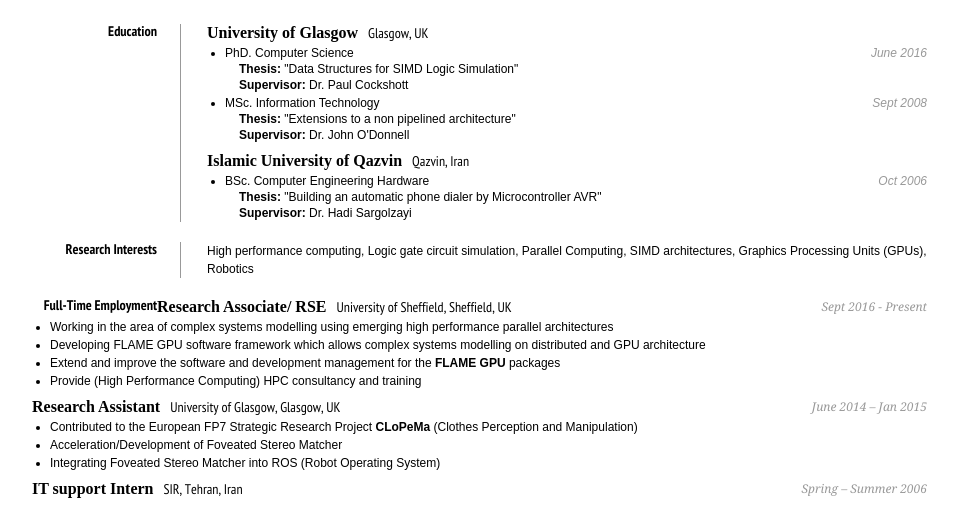
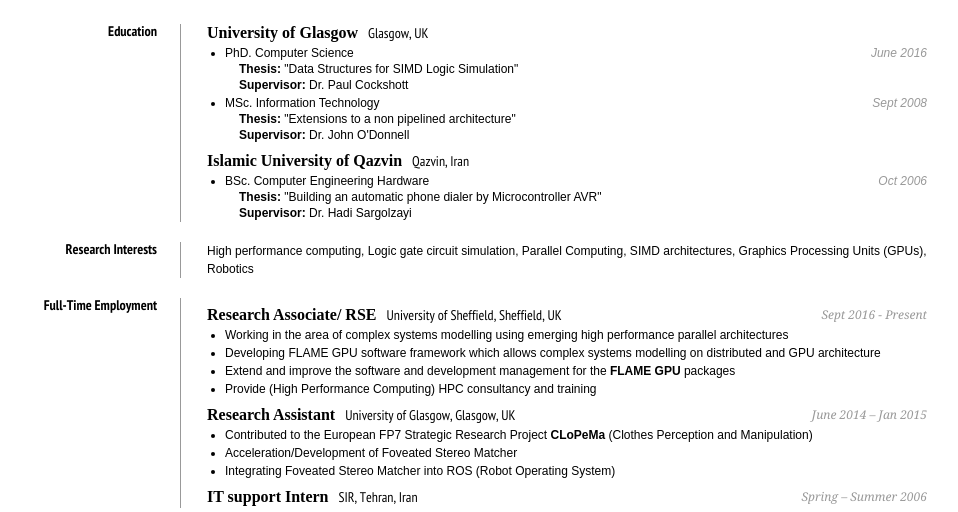
Before and after one commit to mozhgan-kch/mkchimeh, a plain HTML site: page index.html in a window 1280 px wide. Shown: the part 288-800 px from the top of the page, without its empty margins (158-1116 px from the left). Drawn offline with Linux system fonts and the light colour scheme; a web font is replaced by a local one.

Commit message:
modified html

```diff
--- a/index.html
+++ b/index.html
@@ -109,7 +109,8 @@
             </dd>
             <dd class="clear"></dd>
             <dt>Full-Time Employment</dt>
-   <!--
+            <dd>
+               <!--
               <h2><strong>GPU Advocate - Data Center</strong>NVIDIA, UK
                   <span>Jan 2020 - Current</span>
                </h2>
@@ -117,8 +118,8 @@
                <strong>Visiting Researcher/ RSE</strong>University of Sheffield, Sheffield, UK
                   <span>Jan 2020 - Current</span>
                </h2>
+            -->
                <h2 class="smartmargin">
---><h2>
                <strong>Research Associate/ RSE</strong>University of Sheffield, Sheffield, UK
                   <span>Sept 2016 - Present</span>
                </h2>
```
